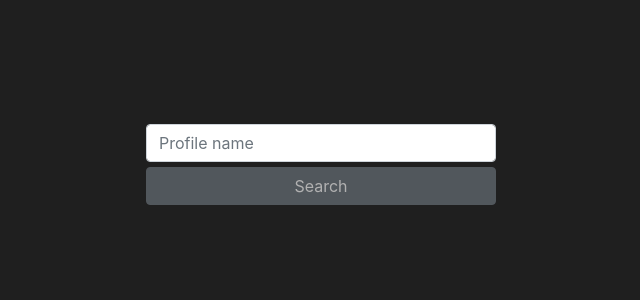
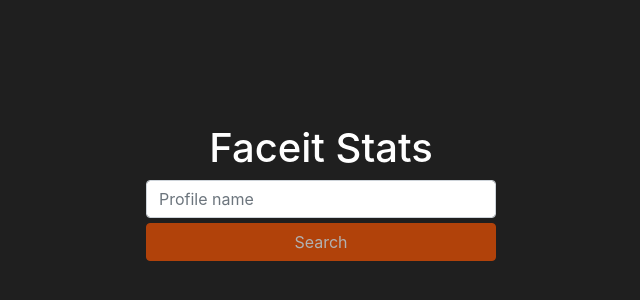
Before and after one commit to Exide-PC/FaceitStats, a React (Create React App) app in the folder FaceitStats.Web/ClientApp/: page / in a window 1280 px wide. Shown: the part 176-476 px from the top of the page, without its empty margins (319-959 px from the left). Built offline with nearby package versions, Linux system fonts and the light colour scheme.

Commit message:
Set up initial theming.

```diff
--- a/FaceitStats.Web/ClientApp/src/components/SearchPage/Search.tsx
+++ b/FaceitStats.Web/ClientApp/src/components/SearchPage/Search.tsx
@@ -13,10 +13,13 @@
 
     return (
         <div className='search-container'>
+            <h1>
+                Faceit Stats
+            </h1>
             <div className='content'>
                 <Input
                     value={name}
-                    onChange={(e) => setName(e.target.value)}
+                    onChange={(e) => setName(e.target.value.trim())}
                     placeholder='Profile name'
                 />
                 <Button
--- /dev/null
+++ b/FaceitStats.Web/ClientApp/src/css/main.scss
@@ -0,0 +1,5 @@
+@import './theme.scss';
+@import 'bootstrap/scss/bootstrap.scss';
+
+@import '../components/SearchPage/search-page.scss';
+@import '../components/StatsPage/stats-page.scss';
--- /dev/null
+++ b/FaceitStats.Web/ClientApp/src/css/theme.scss
@@ -0,0 +1,5 @@
+$body-bg: #1f1f1f;
+$body-color: #fff;
+
+$primary: #a0a0a0;
+$secondary: #ff5500;
--- a/FaceitStats.Web/ClientApp/src/index.tsx
+++ b/FaceitStats.Web/ClientApp/src/index.tsx
@@ -1,4 +1,4 @@
-import './main.scss';
+import './css/main.scss';
 import React from 'react';
 import ReactDOM from 'react-dom';
 import { BrowserRouter } from 'react-router-dom';
--- a/FaceitStats.Web/ClientApp/src/main.scss
+++ /dev/null
@@ -1,7 +0,0 @@
-@import 'bootstrap/scss/bootstrap.scss';
-@import './components/SearchPage/search-page.scss';
-@import './components/StatsPage/stats-page.scss';
-
-body {
-    background: #1f1f1f;
-}
```
